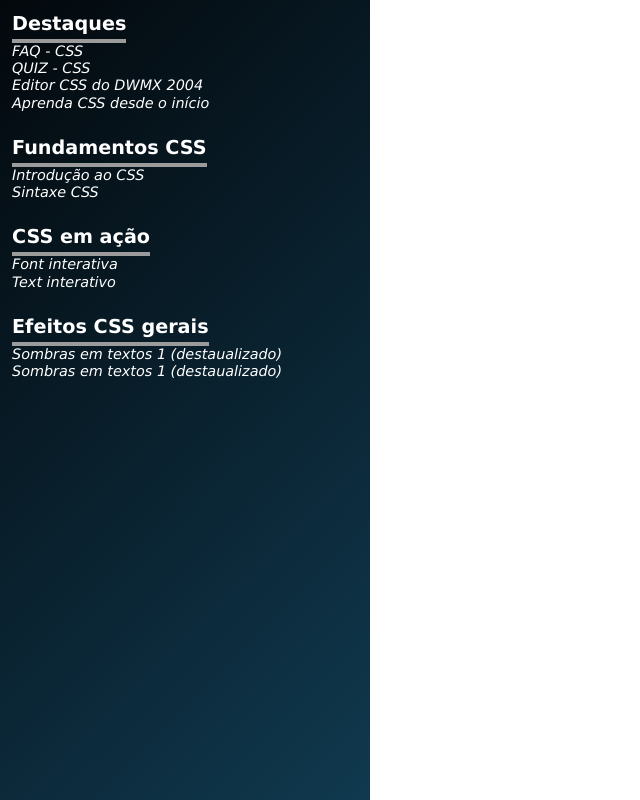
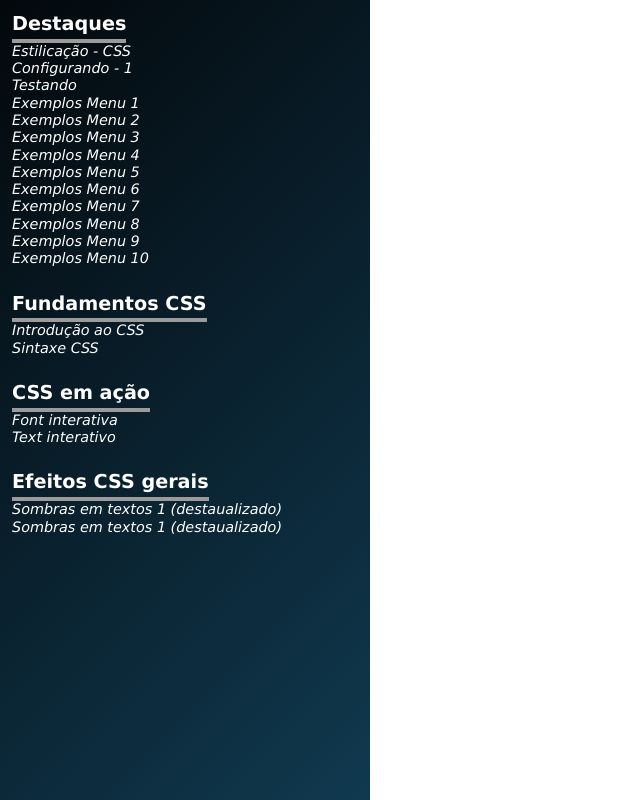
Before and after one commit to acleciocruzdeveloper/menu-responsivo, a plain HTML site: page index.html in a window 1280 px wide. Shown: the whole page, without its empty margins (0-640 px from the left). Drawn offline with Linux system fonts and the light colour scheme.

Commit message:
Adicionando campos

```diff
--- a/index.html
+++ b/index.html
@@ -1,5 +1,5 @@
 <!DOCTYPE html>
-<html lang="en">
+<html lang="pt-BR">
 
 <head>
     <meta charset="UTF-8">
@@ -14,10 +14,19 @@
         <nav class="nav">
             <h3 class="link-titulo">Destaques</h3>
             <ul class="box">
-                <li><a href="#">FAQ - CSS</a></li>
-                <li><a href="#">QUIZ - CSS</a></li>
-                <li><a href="#">Editor CSS do DWMX 2004</a></li>
-                <li><a href="#">Aprenda CSS desde o início</a></li>
+                <li><a href="#">Estilicação - CSS</a></li>
+                <li><a href="#">Configurando - 1</a></li>
+                <li><a href="#">Testando</a></li>
+                <li><a href="#">Exemplos Menu 1</a></li>
+                <li><a href="#">Exemplos Menu 2</a></li>
+                <li><a href="#">Exemplos Menu 3</a></li>
+                <li><a href="#">Exemplos Menu 4</a></li>
+                <li><a href="#">Exemplos Menu 5</a></li>
+                <li><a href="#">Exemplos Menu 6</a></li>
+                <li><a href="#">Exemplos Menu 7</a></li>
+                <li><a href="#">Exemplos Menu 8</a></li>
+                <li><a href="#">Exemplos Menu 9</a></li>
+                <li><a href="#">Exemplos Menu 10</a></li>
 
             </ul>
             <h3 class="link-titulo">Fundamentos CSS</h3>
```
